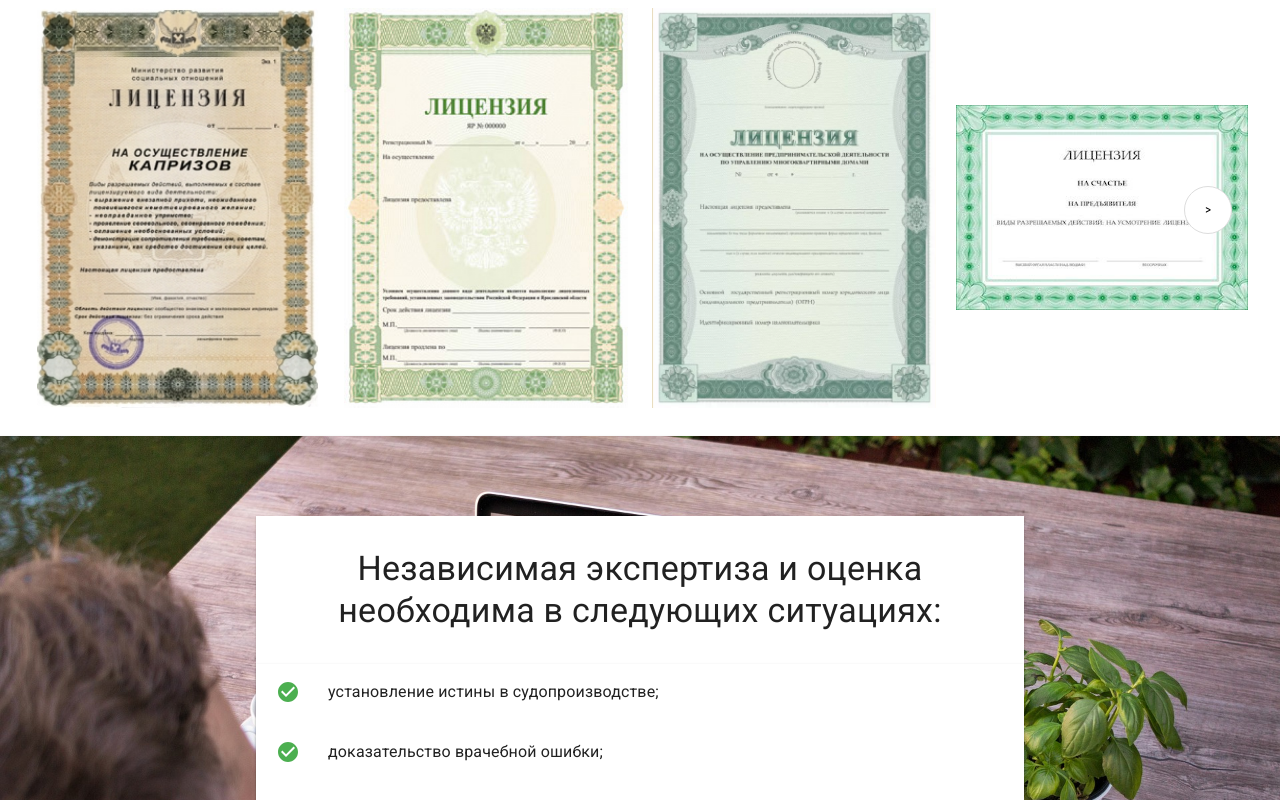
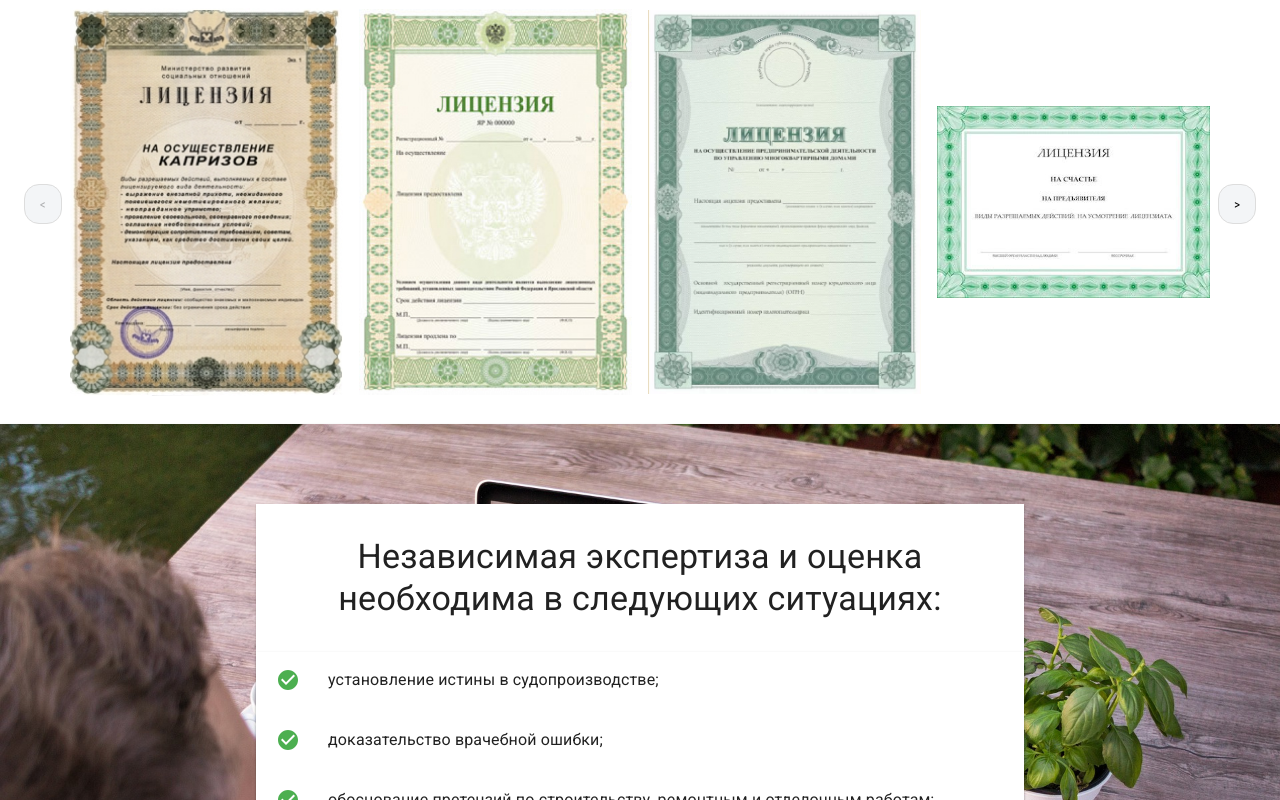
Before and after one commit to avramenkomy/altika-frontend, a React (Create React App) app: page / in a window 1280 px wide. Shown: the part 5223-6023 px from the top of the page. Built offline with nearby package versions, Linux system fonts and the light colour scheme.

Commit message:
WIP: setting carousel's buttons

```diff
--- a/src/components/licenseDocuments/Carousel.js
+++ b/src/components/licenseDocuments/Carousel.js
@@ -1,4 +1,5 @@
 import React, { useState, useEffect } from 'react'
+
 import './styles.css';
 
 const Carousel = (props) => {
@@ -53,9 +54,9 @@ const Carousel = (props) => {
   return (
     <div className="carousel-container">
       <div className="carousel-wrapper">
-        {currentIndex > 0 && <button className="left-arrow" onClick={prev}>
+        <button className="left-arrow" onClick={prev} disabled={!(currentIndex > 0)}>
           &lt;
-        </button>}
+        </button>
         <div
           className="carousel-content-wrapper"
           onTouchStart={handleTouchStart}
@@ -65,9 +66,9 @@ const Carousel = (props) => {
             {children}
           </div>
         </div>
-        {currentIndex < (length - show) && <button className="right-arrow" onClick={next}>
+        <button className="right-arrow" onClick={next} disabled={!(currentIndex < (length - show))}>
           &gt;
-        </button>}
+        </button>
       </div>
     </div>
   )
--- a/src/components/licenseDocuments/item.css
+++ b/src/components/licenseDocuments/item.css
@@ -25,3 +25,10 @@
     opacity: 1;
     top: 2em;
 }
+
+/* скрытие подсказок на сенсорном устройстве */
+@media (hover: none) and (pointer: coarse) {
+    [data-tooltip]::after {
+        display: none;
+    }
+}
--- a/src/components/licenseDocuments/styles.css
+++ b/src/components/licenseDocuments/styles.css
@@ -35,23 +35,17 @@
 }
 
 .left-arrow, .right-arrow {
-    position: absolute;
     z-index: 1;
-    top: 50%;
-    transform: translateY(-50%);
-    width: 48px;
-    height: 48px;
-    border-radius: 24px;
-    background-color: white;
+    margin: auto 0 auto 0;
+    width: 40px;
+    height: 40px;
+    border-radius: 15px;
+    background-color: #f3f5f7;
     border: 1px solid #ddd;
 }
 
-.left-arrow {
-    left: 24px;
-}
-
-.right-arrow {
-    right: 24px;
+.left-arrow:hover, .right-arrow:hover {
+    background: #e5e5e5;
 }
 
 .carousel-content.show-2 > * {
```
